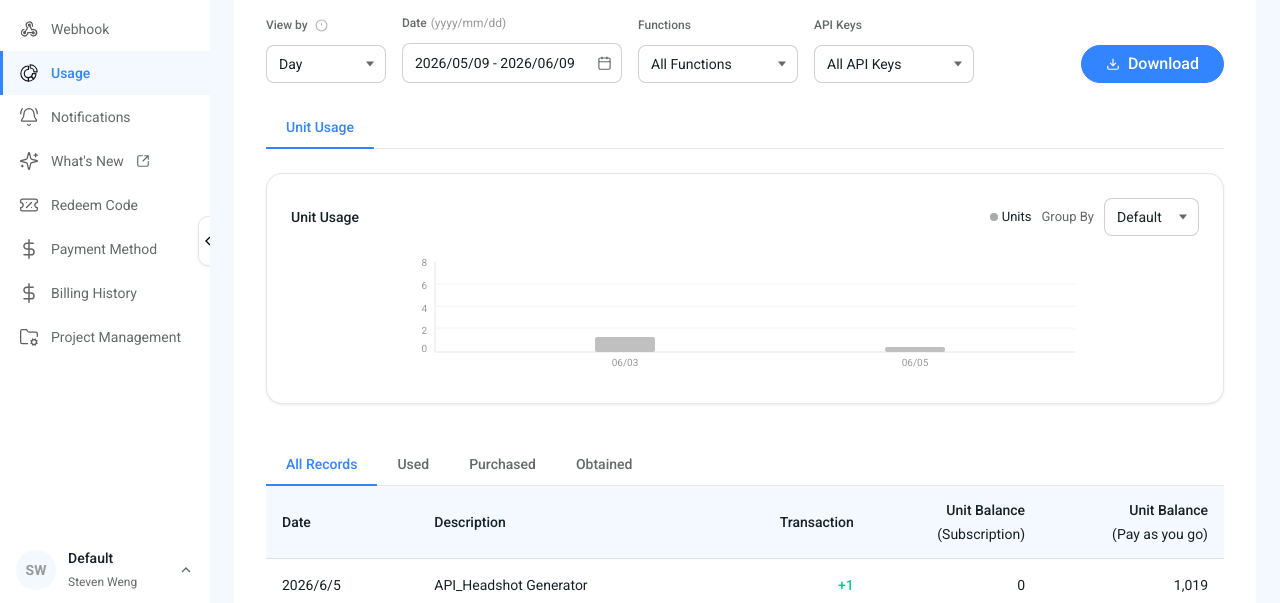
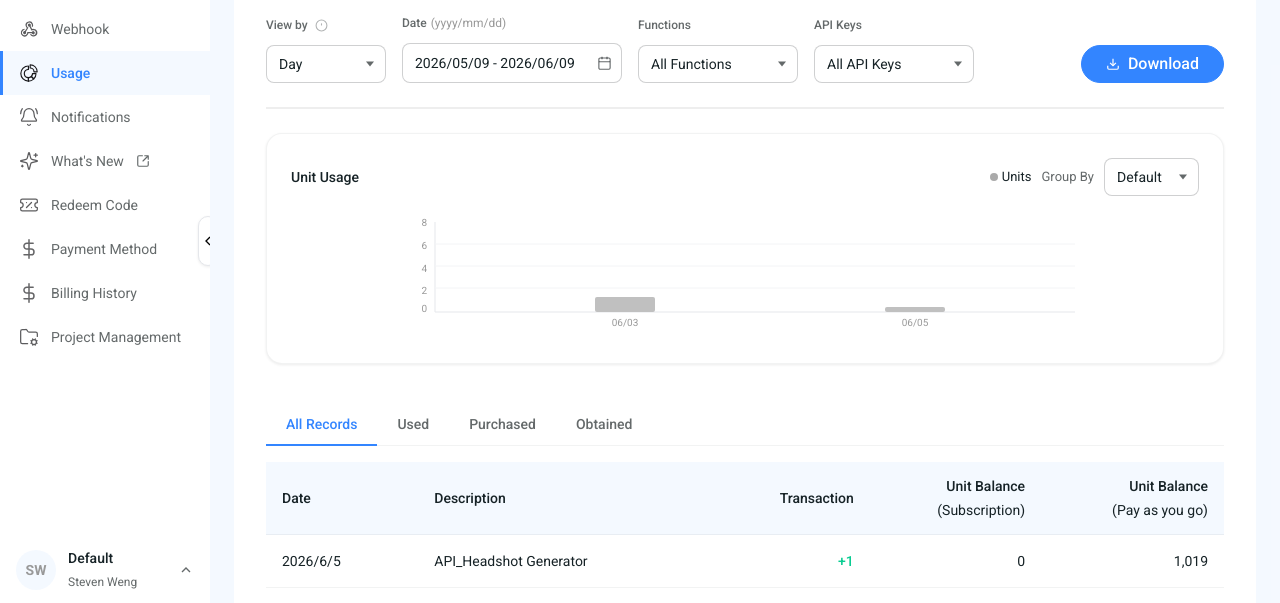
Before and after one commit to ssn990206/API_Console_prototype, a plain HTML site: page pages/usage.html in a window 1280 px wide. Shown: the part 190-793 px from the top of the page. Drawn offline with Linux system fonts and the light colour scheme.

Commit message:
V1.2 update usage page

```diff
--- a/pages/usage.html
+++ b/pages/usage.html
@@ -140,10 +140,7 @@
         </button>
       </div>
 
-      <!-- ── Tab: Unit Usage only ── -->
-      <div class="tabs" style="margin-bottom:24px">
-        <button class="tab active">Unit Usage</button>
-      </div>
+      <hr color="#eee" class="divider" />
 
       <!-- Unit Usage chart — grayscale -->
       <div class="card" style="margin-bottom:24px">
@@ -178,7 +175,7 @@
       <!-- ── Unit Records ── -->
       <div style="margin-top:40px">
 
-        <div class="tabs" style="margin-bottom:0">
+        <div class="tabs" style="margin-bottom:16px">
           <button class="tab active">All Records</button>
           <button class="tab">Used</button>
           <button class="tab">Purchased</button>
--- a/src/css/components.css
+++ b/src/css/components.css
@@ -897,7 +897,6 @@ a:hover { text-decoration: underline; }
 
 .divider {
   height: 1px;
-  background: var(--color-border-default);
   margin: var(--space-6) 0;
 }
 
--- a/src/css/tokens.css
+++ b/src/css/tokens.css
@@ -29,7 +29,7 @@
   --color-bg-topnav:          #000000;
 
   /* --- Border / Stroke --- */
-  --color-border-default:     rgba(17, 24, 26, 0.10);
+  --color-border-default:     rgba(17, 24, 26, 0.05);
   --color-border-strong:      rgba(17, 24, 26, 0.20);
   --color-border-sidebar:     #e5e7eb;
   --color-border-brand:       #3385ff;
```
Also changed, not shown: index.html (renamed from app.html).
